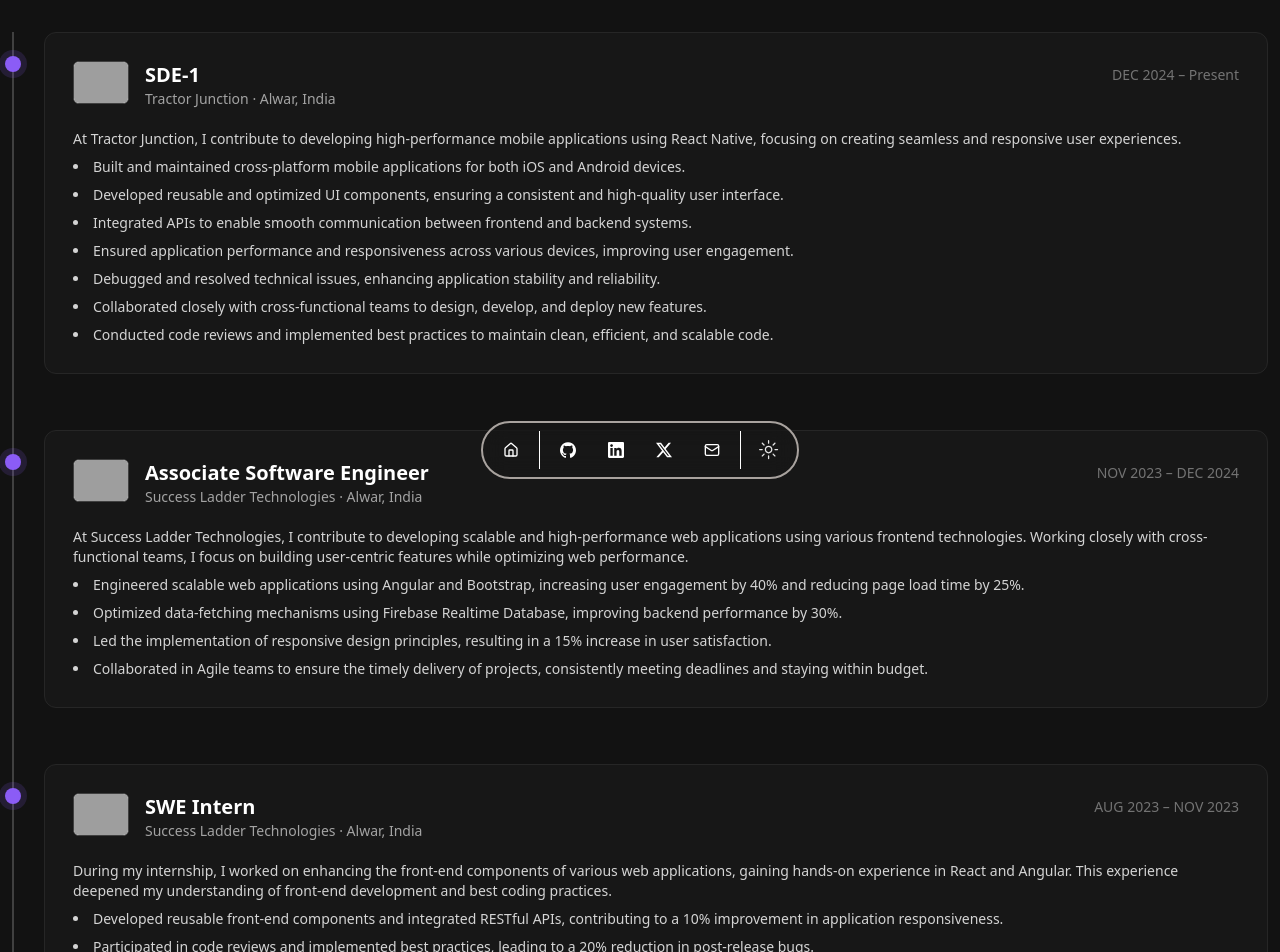
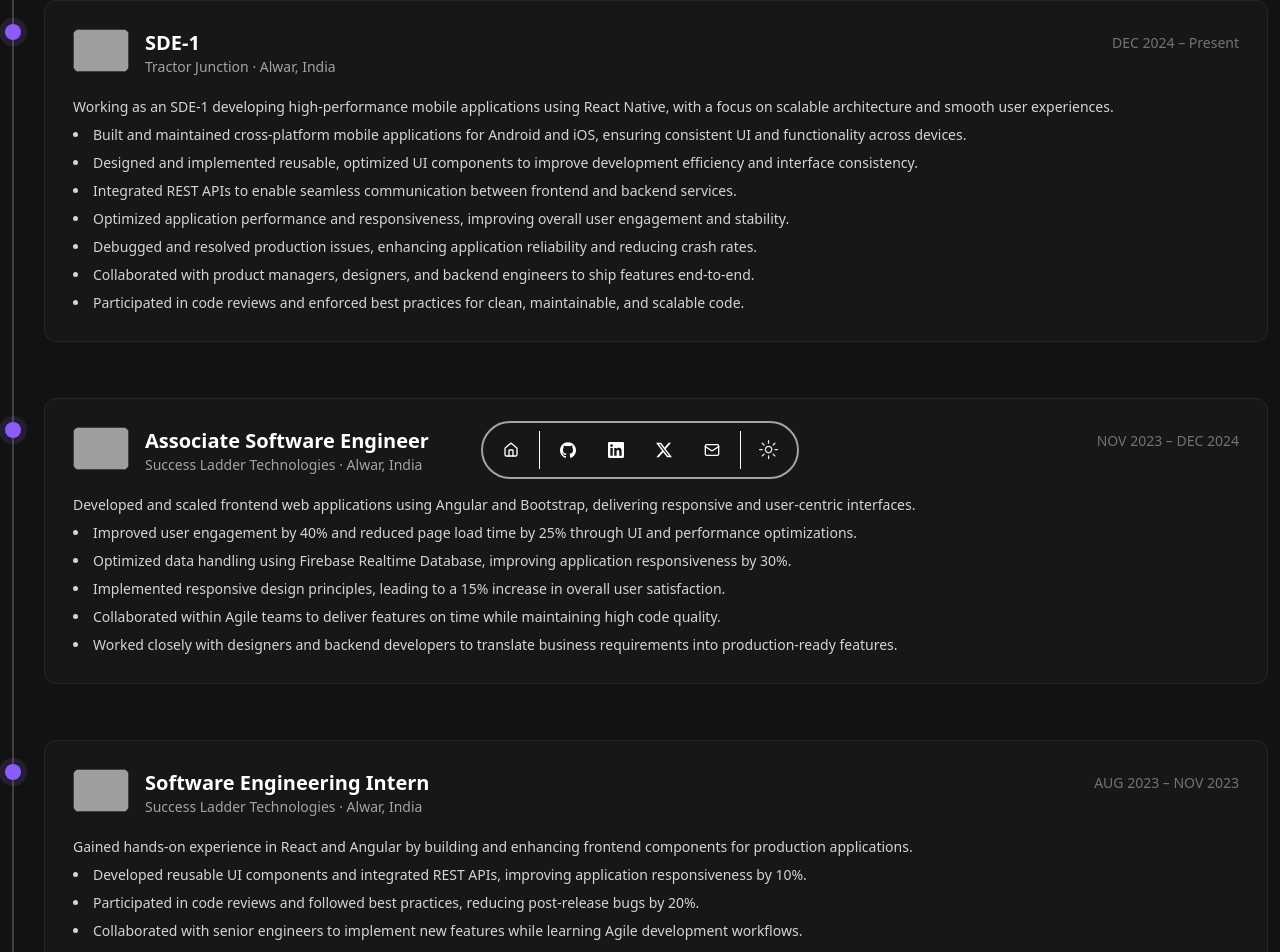
Before and after one commit to mkosssd/manaskhandelwal, a Next.js app: page /experience in a window 1280 px wide. Shown: the part 297-1249 px from the top of the page. Built offline with nearby package versions, Linux system fonts and the light colour scheme; grey boxes are pictures that could not be loaded.

Commit message:
Refactor layout: adjust section padding across multiple pages and add SkillsStrip component to showcase skills

```diff
--- a/app/(root)/about-me/page.tsx
+++ b/app/(root)/about-me/page.tsx
@@ -34,7 +34,7 @@
             />
 
             {/* Page Wrapper */}
-            <section className="py-20">
+            <section className="py-16">
                 <div className="container px-4">
 
                     {/* Header */}
--- a/app/(root)/experience/page.tsx
+++ b/app/(root)/experience/page.tsx
@@ -31,7 +31,7 @@
             />
 
             {/* Header */}
-            <section className="py-24">
+            <section className="py-16">
                 <div className="container px-4">
                     <div className="mb-14 text-center md:text-left">
                         <h1 className="text-4xl md:text-5xl font-bold font-albert-sans">
--- a/app/(root)/page.tsx
+++ b/app/(root)/page.tsx
@@ -1,4 +1,5 @@
 import skills from "@/assets/json/skills.json";
+import { SkillsStrip } from "@/components/SkillsStrip";
 import BlurFade from "@/components/ui/blur-fade";
 import { Button } from "@/components/ui/button";
 import { ArrowTopRightIcon } from "@radix-ui/react-icons";
@@ -183,6 +184,7 @@
                         </BlurFade>
                     </div>
                 </div>
+                <SkillsStrip />
             </section>
         </>
     );
--- a/app/(root)/projects/page.tsx
+++ b/app/(root)/projects/page.tsx
@@ -11,7 +11,7 @@
     return (
         <>
             {/* Header */}
-            <section className="py-24">
+            <section className="py-16">
                 <div className="container px-4">
                     <div className="max-w-3xl">
                         <h1 className="text-4xl md:text-5xl font-bold font-albert-sans">
--- a/assets/json/Experiences.json
+++ b/assets/json/Experiences.json
@@ -1,58 +1,60 @@
 [
     {
-        "companyLogo": "https://cloud.appwrite.io/v1/storage/buckets/66fee2f7002f815b7690/files/675b1bf400294280aa72/view?project=66fee2e7001c9368dff3&project=66fee2e7001c9368dff3&mode=admin",
+        "companyLogo": "https://cloud.appwrite.io/v1/storage/buckets/66fee2f7002f815b7690/files/675b1bf400294280aa72/view?project=66fee2e7001c9368dff3",
         "jobTitle": "SDE-1",
         "company": "Tractor Junction",
         "location": "Alwar, India",
         "period": "DEC 2024 – Present",
         "responsibilities": [
-            "At Tractor Junction, I contribute to developing high-performance mobile applications using React Native, focusing on creating seamless and responsive user experiences.",
-            "Built and maintained cross-platform mobile applications for both iOS and Android devices.",
-            "Developed reusable and optimized UI components, ensuring a consistent and high-quality user interface.",
-            "Integrated APIs to enable smooth communication between frontend and backend systems.",
-            "Ensured application performance and responsiveness across various devices, improving user engagement.",
-            "Debugged and resolved technical issues, enhancing application stability and reliability.",
-            "Collaborated closely with cross-functional teams to design, develop, and deploy new features.",
-            "Conducted code reviews and implemented best practices to maintain clean, efficient, and scalable code."
+            "Working as an SDE-1 developing high-performance mobile applications using React Native, with a focus on scalable architecture and smooth user experiences.",
+            "Built and maintained cross-platform mobile applications for Android and iOS, ensuring consistent UI and functionality across devices.",
+            "Designed and implemented reusable, optimized UI components to improve development efficiency and interface consistency.",
+            "Integrated REST APIs to enable seamless communication between frontend and backend services.",
+            "Optimized application performance and responsiveness, improving overall user engagement and stability.",
+            "Debugged and resolved production issues, enhancing application reliability and reducing crash rates.",
+            "Collaborated with product managers, designers, and backend engineers to ship features end-to-end.",
+            "Participated in code reviews and enforced best practices for clean, maintainable, and scalable code."
         ]
     },
     {
-        "companyLogo": "https://cloud.appwrite.io/v1/storage/buckets/66fee2f7002f815b7690/files/670ea10b001fefc93da8/view?project=66fee2e7001c9368dff3&project=66fee2e7001c9368dff3",
+        "companyLogo": "https://cloud.appwrite.io/v1/storage/buckets/66fee2f7002f815b7690/files/670ea10b001fefc93da8/view?project=66fee2e7001c9368dff3",
         "jobTitle": "Associate Software Engineer",
         "company": "Success Ladder Technologies",
         "location": "Alwar, India",
         "period": "NOV 2023 – DEC 2024",
         "responsibilities": [
-            "At Success Ladder Technologies, I contribute to developing scalable and high-performance web applications using various frontend technologies. Working closely with cross-functional teams, I focus on building user-centric features while optimizing web performance.",
-            "Engineered scalable web applications using Angular and Bootstrap, increasing user engagement by 40% and reducing page load time by 25%.",
-            "Optimized data-fetching mechanisms using Firebase Realtime Database, improving backend performance by 30%.",
-            "Led the implementation of responsive design principles, resulting in a 15% increase in user satisfaction.",
-            "Collaborated in Agile teams to ensure the timely delivery of projects, consistently meeting deadlines and staying within budget."
+            "Developed and scaled frontend web applications using Angular and Bootstrap, delivering responsive and user-centric interfaces.",
+            "Improved user engagement by 40% and reduced page load time by 25% through UI and performance optimizations.",
+            "Optimized data handling using Firebase Realtime Database, improving application responsiveness by 30%.",
+            "Implemented responsive design principles, leading to a 15% increase in overall user satisfaction.",
+            "Collaborated within Agile teams to deliver features on time while maintaining high code quality.",
+            "Worked closely with designers and backend developers to translate business requirements into production-ready features."
         ]
     },
     {
-        "companyLogo": "https://cloud.appwrite.io/v1/storage/buckets/66fee2f7002f815b7690/files/670ea10b001fefc93da8/view?project=66fee2e7001c9368dff3&project=66fee2e7001c9368dff3",
-        "jobTitle": "SWE Intern",
+        "companyLogo": "https://cloud.appwrite.io/v1/storage/buckets/66fee2f7002f815b7690/files/670ea10b001fefc93da8/view?project=66fee2e7001c9368dff3",
+        "jobTitle": "Software Engineering Intern",
         "company": "Success Ladder Technologies",
         "location": "Alwar, India",
         "period": "AUG 2023 – NOV 2023",
         "responsibilities": [
-            "During my internship, I worked on enhancing the front-end components of various web applications, gaining hands-on experience in React and Angular. This experience deepened my understanding of front-end development and best coding practices.",
-            "Developed reusable front-end components and integrated RESTful APIs, contributing to a 10% improvement in application responsiveness.",
-            "Participated in code reviews and implemented best practices, leading to a 20% reduction in post-release bugs.",
-            "Collaborated with senior developers to design and implement new features, building proficiency in Agile methodologies."
+            "Gained hands-on experience in React and Angular by building and enhancing frontend components for production applications.",
+            "Developed reusable UI components and integrated REST APIs, improving application responsiveness by 10%.",
+            "Participated in code reviews and followed best practices, reducing post-release bugs by 20%.",
+            "Collaborated with senior engineers to implement new features while learning Agile development workflows."
         ]
     },
     {
-        "companyLogo": "https://cloud.appwrite.io/v1/storage/buckets/66fee2f7002f815b7690/files/670ead79000938a3d90e/view?project=66fee2e7001c9368dff3&project=66fee2e7001c9368dff3&mode=admin",
+        "companyLogo": "https://cloud.appwrite.io/v1/storage/buckets/66fee2f7002f815b7690/files/670ead79000938a3d90e/view?project=66fee2e7001c9368dff3",
         "jobTitle": "Full Stack Web Development Intern",
         "company": "Postulate Infotech",
         "location": "Remote",
         "period": "JUN 2023 – JUL 2023",
         "responsibilities": [
-            "At Postulate Infotech, I played a key role in the development of a social media platform called MindShare. Using Angular, Bootstrap, and Firebase for the backend, I helped create a responsive and feature-rich application that supports real-time interactions and scalable user management.",
-            "Led the frontend development of MindShare, a social media platform, using Angular and Bootstrap, resulting in a user-friendly interface that supports real-time user interactions.",
-            "Integrated Firebase for backend services, implementing features such as real-time messaging, authentication, and database management."
+            "Contributed to the development of MindShare, a social media platform built using Angular, Bootstrap, and Firebase.",
+            "Led frontend development efforts, creating a responsive and intuitive user interface supporting real-time interactions.",
+            "Integrated Firebase services including authentication, real-time database, and storage for scalable user management.",
+            "Collaborated with the team to deliver a feature-rich application within a short development cycle."
         ]
     }
 ]
--- /dev/null
+++ b/components/SkillsStrip.tsx
@@ -0,0 +1,74 @@
+import React from "react";
+import Image from "next/image";
+
+const skills = [
+    {
+        name: "React Native",
+        logo: "https://cdn.jsdelivr.net/gh/devicons/devicon/icons/react/react-original.svg",
+    },
+    {
+        name: "Angular",
+        logo: "https://cdn.jsdelivr.net/gh/devicons/devicon/icons/angularjs/angularjs-original.svg",
+    },
+    {
+        name: "TypeScript",
+        logo: "https://cdn.jsdelivr.net/gh/devicons/devicon/icons/typescript/typescript-original.svg",
+    },
+    {
+        name: "JavaScript",
+        logo: "https://cdn.jsdelivr.net/gh/devicons/devicon/icons/javascript/javascript-original.svg",
+    },
+    {
+        name: "Next.js",
+        logo: "https://cdn.jsdelivr.net/gh/devicons/devicon/icons/nextjs/nextjs-original.svg",
+    },
+    {
+        name: "Firebase",
+        logo: "https://cdn.jsdelivr.net/gh/devicons/devicon/icons/firebase/firebase-plain.svg",
+    },
+];
+
+export const SkillsStrip = () => {
+    return (
+        <section className="py-20">
+            <div className="container px-4">
+                {/* Header */}
+                <div className="mb-10 max-w-2xl">
+                    <h2 className="text-3xl md:text-4xl font-bold font-albert-sans">
+                        Skills & Technologies
+                    </h2>
+                    <p className="mt-3 text-neutral-600 dark:text-neutral-400">
+                        Tools and technologies I use to build modern, scalable web and
+                        mobile applications.
+                    </p>
+                </div>
+
+                {/* Logos */}
+                <div className="flex flex-wrap items-center gap-8">
+                    {skills.map((skill) => (
+                        <div
+                            key={skill.name}
+                            className="group flex items-center gap-3"
+                        >
+                            <div
+                                className="relative w-10 h-10 grayscale opacity-70
+                                transition-all duration-300
+                                group-hover:grayscale-0 group-hover:opacity-100"
+                            >
+                                <Image
+                                    src={skill.logo}
+                                    alt={skill.name}
+                                    fill
+                                    className="object-contain"
+                                />
+                            </div>
+                            <span className="text-sm font-medium text-neutral-700 dark:text-neutral-300">
+                                {skill.name}
+                            </span>
+                        </div>
+                    ))}
+                </div>
+            </div>
+        </section>
+    );
+};
```
